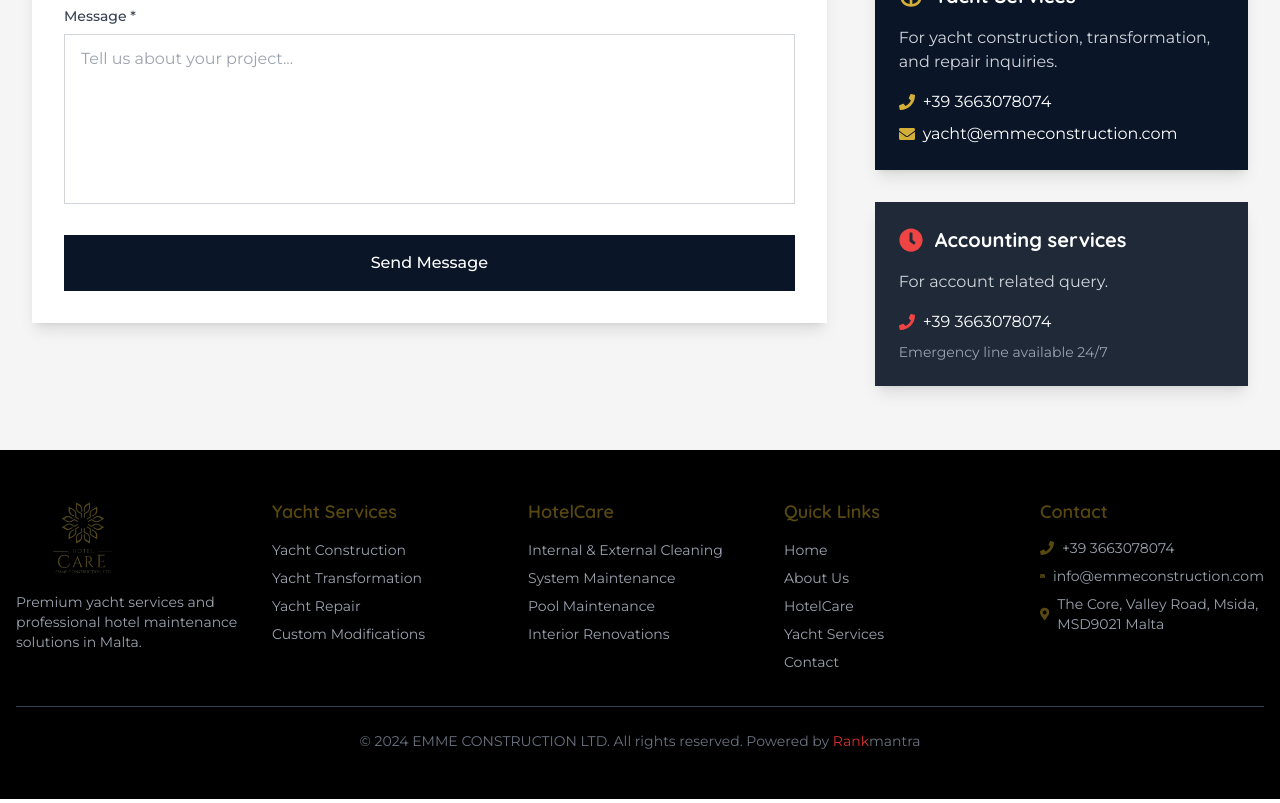
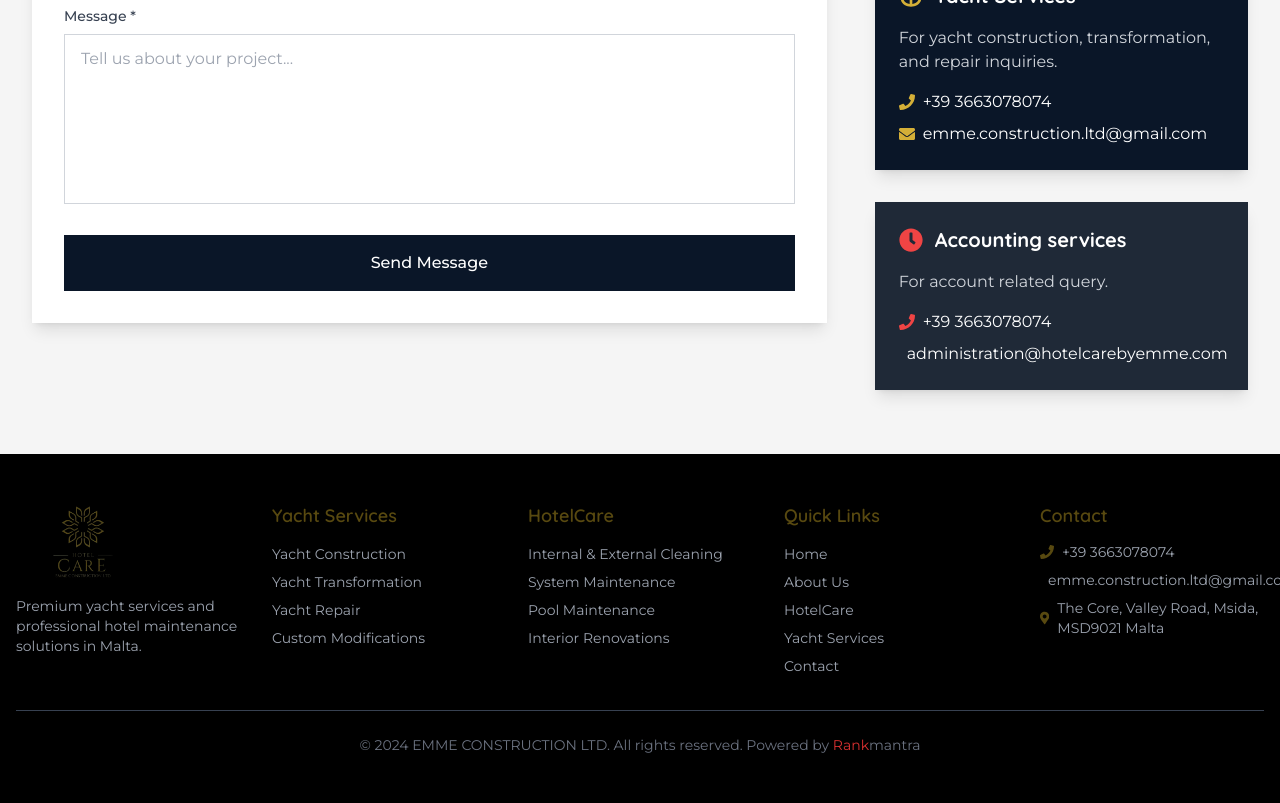
Before and after one commit to ankit4a4/HOTELCARE, a Next.js app: page /contact in a window 1280 px wide. Shown: the part 1580-2383 px from the top of the page. Built offline with nearby package versions, Linux system fonts and the light colour scheme.

Commit message:
letest code push

```diff
--- a/components/Footer.js
+++ b/components/Footer.js
@@ -140,7 +140,7 @@ const Footer = () => {
               </div>
               <div className="flex items-center space-x-2">
                 <FaEnvelope className="text-[#584910]" />
-                <span>info@emmeconstruction.com</span>
+                <span>emme.construction.ltd@gmail.com</span>
               </div>
               <div className="flex items-center space-x-2">
                 <FaMapMarkerAlt className="text-[#584910]" />
--- a/components/contact/ContactForm.jsx
+++ b/components/contact/ContactForm.jsx
@@ -217,13 +217,12 @@ const ContactForm = () => {
                                 </div>
                                 <div className="flex items-center">
                                     <FaEnvelope className="text-gold mr-2" />
-                                    <span>yacht@emmeconstruction.com</span>
+                                    <span>emme.construction.ltd@gmail.com</span>
                                 </div>
                             </div>
                         </div>
 
                         {/* HotelCare Contact */}
-
 
                         {/* Emergency Contact */}
                         <div className="bg-gray-800 text-white p-6 shadow-lg">
@@ -241,9 +240,10 @@ const ContactForm = () => {
                                     <FaPhone className="text-red-500 mr-2" />
                                     <span>+39 3663078074</span>
                                 </div>
-                                <p className="text-sm text-gray-400">
-                                    Emergency line available 24/7
-                                </p>
+                                <div className="flex items-center">
+                                    <FaEnvelope className="text-gold mr-2" />
+                                    <span>administration@hotelcarebyemme.com</span>
+                                </div>
                             </div>
                         </div>
                     </motion.div>
```
